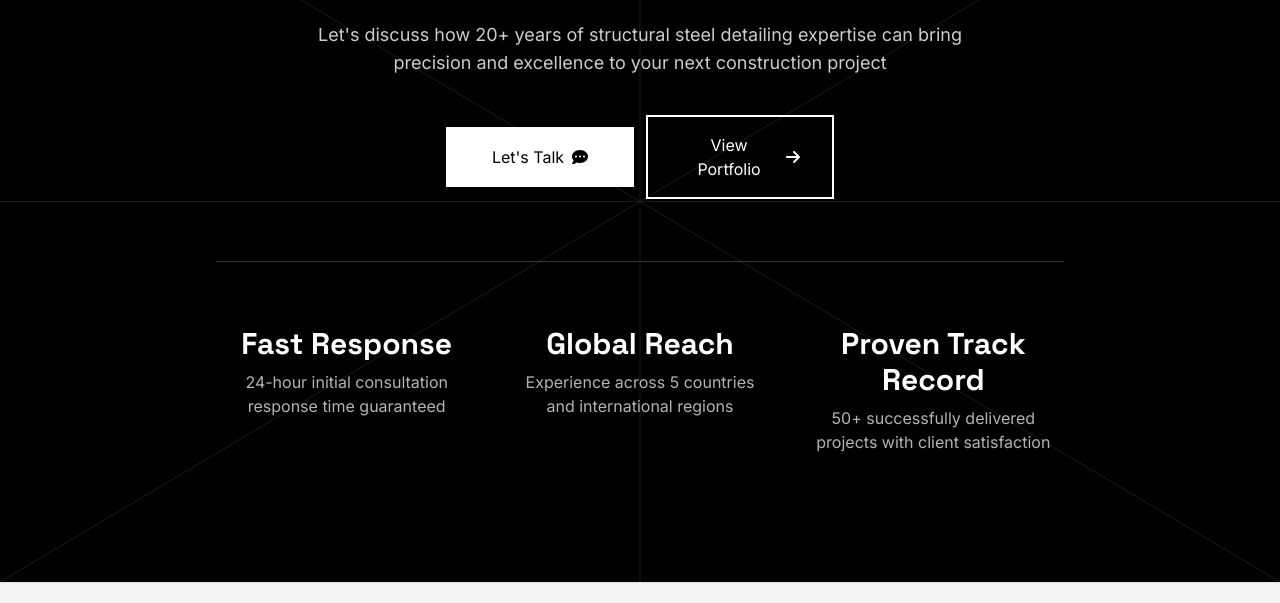
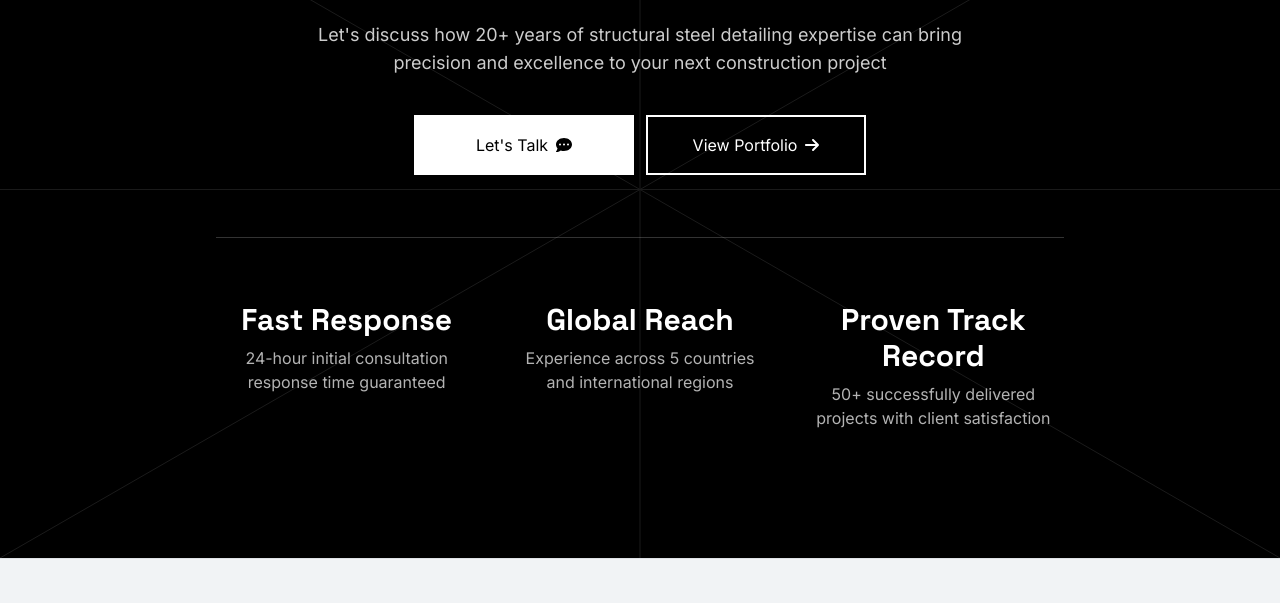
Before and after one commit to bogiiiie/silvestre-dejesus, a website: page html/home.html in a window 1280 px wide. Shown: the part 6325-6928 px from the top of the page. Drawn offline with nearby package versions, Linux system fonts and the light colour scheme; some icons are missing.

Commit message:
Twenty Third Commit - Adjust responsive width size of anchor tags in CTA Section in home.html

```diff
--- a/html/home.html
+++ b/html/home.html
@@ -1856,7 +1856,7 @@
                 to your next construction project
             </p>
 
-            <div class="grid grid-cols-1 sm:grid-cols-2 w-full max-w-sm items-center justify-center gap-4 text-sm sm:text-base"
+            <div class="grid grid-cols-1 sm:grid-cols-2 w-full max-w-sm sm:max-w-md items-center justify-center gap-4 text-sm sm:text-base"
                 data-aos="fade-up">
                 <a href="contacts.html"
                     class="px-8 py-4 w-full sm:w-auto ring-2 ring-white bg-white text-black font-medium inline-flex justify-center items-center space-x-2 hover:bg-hover hover:ring-hover hover:text-white active:bg-hover active:ring-hover active:text-white transition-all ease duration-300"
```
Also changed, not shown: src/output.css.
